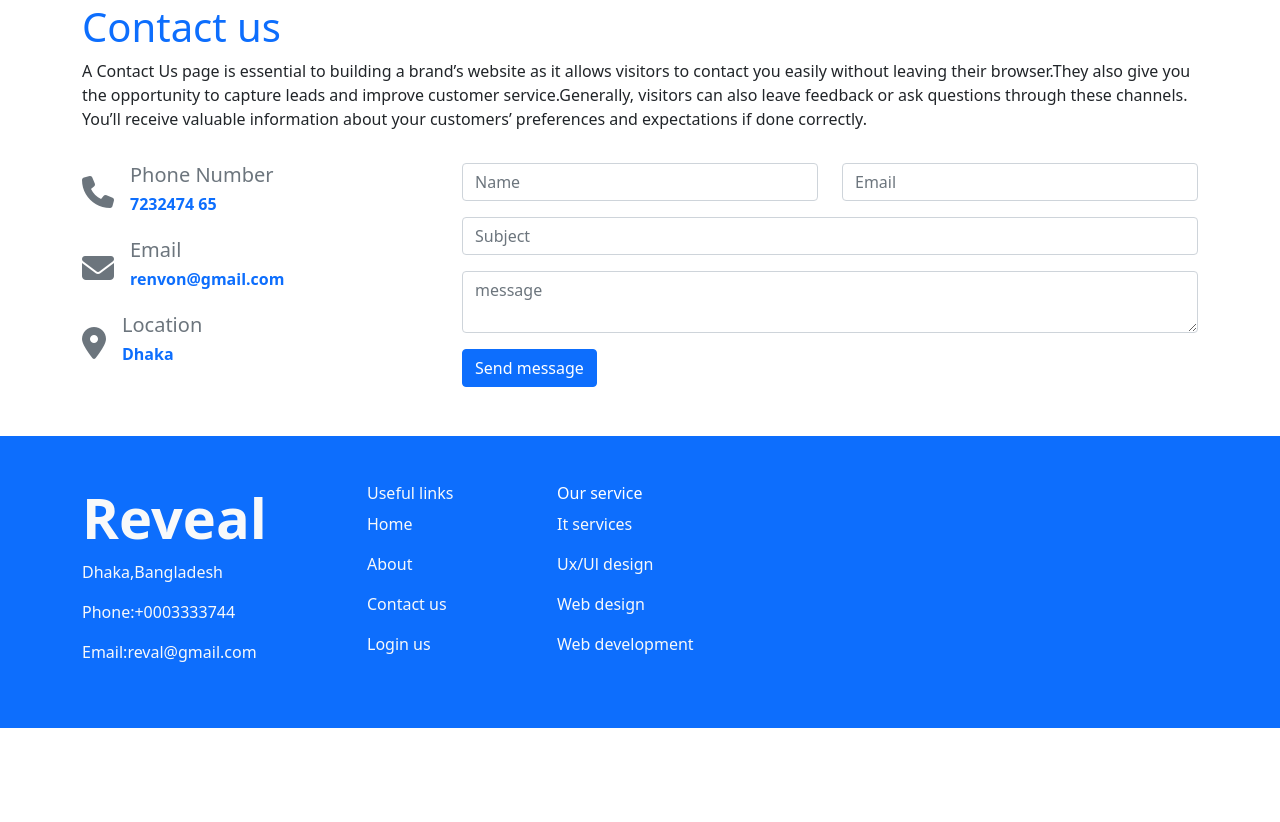
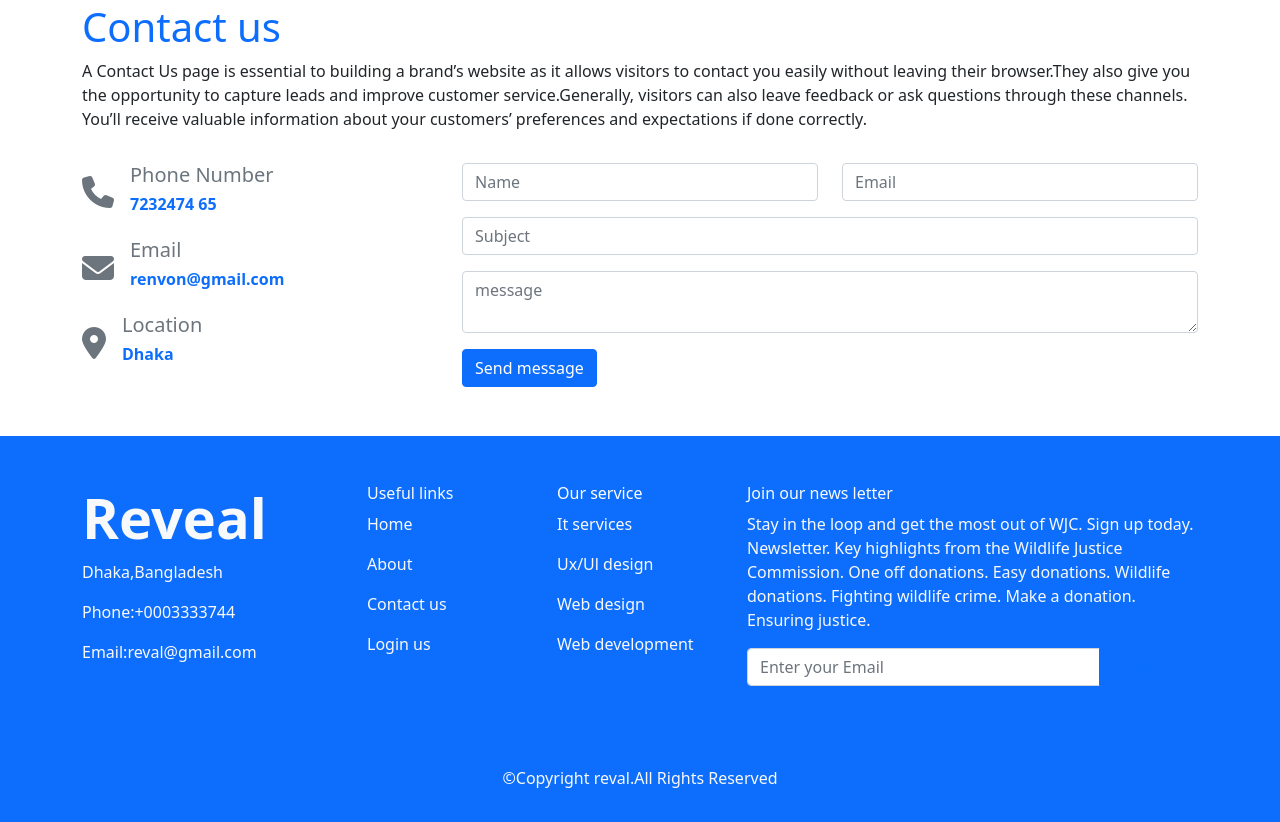
Before and after one commit to monoronjons86/Real-hero, a plain HTML site: page index.html in a window 1280 px wide. Shown: the part 3276-4098 px from the top of the page. Before the commit the page ends 4004 px from the top, so only its background shows below. Drawn offline with nearby package versions, Linux system fonts and the light colour scheme; some icons are missing.

Commit message:
project-finished

```diff
--- a/index.html
+++ b/index.html
@@ -315,9 +315,19 @@
         <p><a class="text-decoration-none text-light" href="">Web design</a></p>
         <p><a class="text-decoration-none text-light" href="">Web development</a></p>
       </div>
-      <div class="col-md-5"></div>
+      <div class="col-md-5">
+        <h6 class="text-light">Join our news letter</h6>
+        <p class="text-light">Stay in the loop and get the most out of WJC. Sign up today. Newsletter. Key highlights from the Wildlife Justice Commission. One off donations. Easy donations. Wildlife donations. Fighting wildlife crime. Make a donation. Ensuring justice.</p>
+        <div class="input-group mb-3">
+          <input type="text" class="form-control" placeholder="Enter your Email" aria-label="Recipient's username" aria-describedby="button-addon2">
+          <button class="btn btn-outline-primary" type="button" id="button-addon2">Subscribe</button>
+        </div>
+      </div>
 
     </div>
+   </div>
+   <div class="text-center text-light py-3">
+    <p>&copy;Copyright reval.All Rights Reserved</p>
    </div>
   </footer>
 
```
